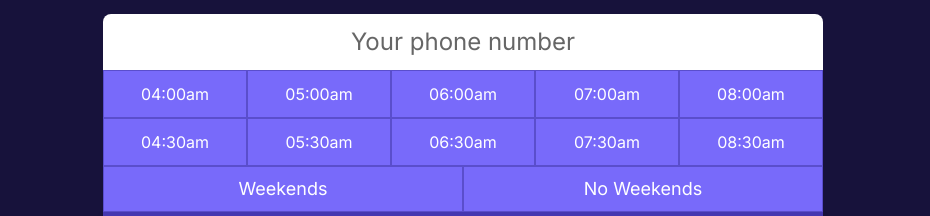
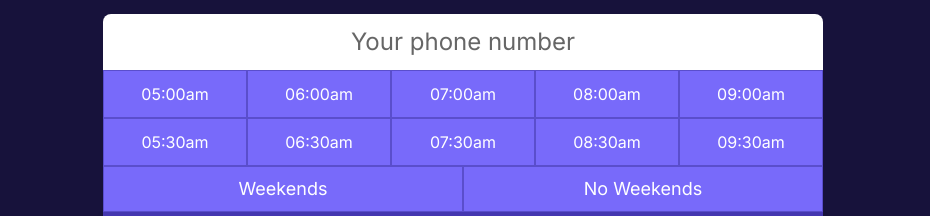
Before and after one commit to joemmalatesta/WakeMate, a SvelteKit app: page / in a window 1280 px wide. Shown: the part 288-504 px from the top of the page, without its empty margins (177-1107 px from the left). Built offline with nearby package versions, Linux system fonts and the light colour scheme.

Commit message:
spinny nav and new times!

```diff
--- a/src/components/Navbar.svelte
+++ b/src/components/Navbar.svelte
@@ -3,7 +3,7 @@
 
 
 <nav class="flex justify-between md:justify-around items-center py-5 mx-4">
-	<a href="/" class="flex justify-center items-center text-xl"><img src="/favicon.png" alt="Logo" class="w-15 object-cover" /></a>
+	<a href="/" class="flex justify-center items-center text-xl"><img src="/favicon.png" alt="Logo" class="w-15 object-cover hover:animate-spin" /></a>
 	<ul class="flex gap-6 text-lg">
 		<!-- BENEFITS -->
 		<li><a class="hover:text-[#786afa]" href="/#pricing">Pricing</a></li>
--- a/src/routes/+page.svelte
+++ b/src/routes/+page.svelte
@@ -14,16 +14,16 @@
 	$: formOutput = form?.output || '';
 	$: formTime = form?.time;
 	let times = [
-		'04:00am',
 		'05:00am',
 		'06:00am',
 		'07:00am',
 		'08:00am',
-		'04:30am',
+		'09:00am',
 		'05:30am',
 		'06:30am',
 		'07:30am',
-		'08:30am'
+		'08:30am',
+		'09:30am'
 	];
 	let selectedTime = -1;
 	let weekends: any = -1;
```
